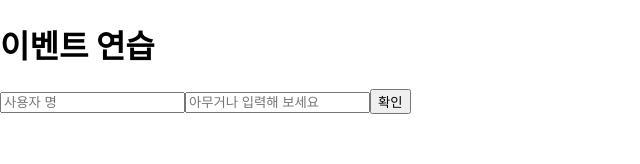
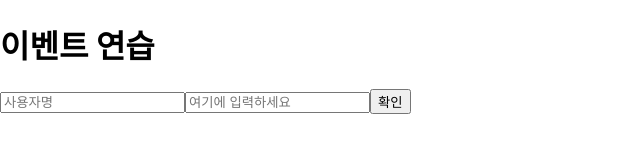
Before and after one commit to Leenamkwon/first-react, a React (Create React App) app: page / in a window 1280 px wide. Shown: the top 164 px of the page, without its empty margins (0-640 px from the left). Built offline with nearby package versions, Linux system fonts and the light colour scheme.

Commit message:
learned: usestate inputs handle

```diff
--- a/src/App.js
+++ b/src/App.js
@@ -1,8 +1,8 @@
 import React from 'react';
-import EventPractice from './EventPractice';
+import EventPracticeFn from './EventPracticeFn';
 
 function App() {
-  return <EventPractice />;
+  return <EventPracticeFn />;
 }
 
 export default App;
--- a/src/EventPractice.js
+++ b/src/EventPractice.js
@@ -13,11 +13,17 @@
   };
 
   handleClick = () => {
-    alert(this.state.username + ':' + this.state.message);
+    alert(`${this.state.username} :  ${this.state.message}`);
     this.setState({
       message: '',
       username: '',
     });
+  };
+
+  handleKeyPress = (e) => {
+    if (e.key === 'Enter') {
+      this.handleClick();
+    }
   };
 
   render() {
@@ -37,6 +43,7 @@
           placeholder="아무거나 입력해 보세요"
           value={this.state.message}
           onChange={this.handleChange}
+          onKeyPress={this.handleKeyPress}
         />
         <button onClick={this.handleClick}>확인</button>
       </div>
--- /dev/null
+++ b/src/EventPracticeFn.js
@@ -0,0 +1,55 @@
+import React, { useState } from 'react';
+
+const EventPractice = () => {
+  const [form, setForm] = useState({
+    username: '',
+    message: '',
+  });
+  const { username, message } = form;
+
+  const onChange = (e) => {
+    const nextForm = {
+      ...form,
+      [e.target.name]: e.target.value,
+    };
+    setForm(nextForm);
+  };
+
+  const onClick = () => {
+    alert(username + ':' + message);
+    setForm({
+      username: '',
+      message: '',
+    });
+  };
+
+  const onKeyPress = (e) => {
+    if (e.key === 'Enter') {
+      onClick();
+    }
+  };
+
+  return (
+    <div>
+      <h1>이벤트 연습</h1>
+      <input
+        type="text"
+        name="username"
+        placeholder="사용자명"
+        value={username}
+        onChange={onChange}
+      />
+      <input
+        type="text"
+        name="message"
+        placeholder="여기에 입력하세요"
+        value={message}
+        onChange={onChange}
+        onKeyPress={onKeyPress}
+      />
+      <button onClick={onClick}>확인</button>
+    </div>
+  );
+};
+
+export default EventPractice;
```
